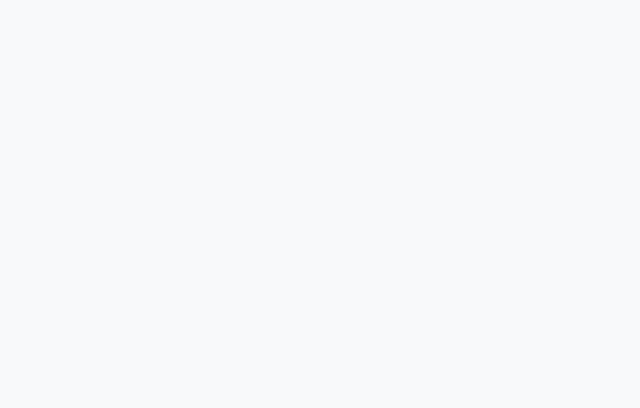
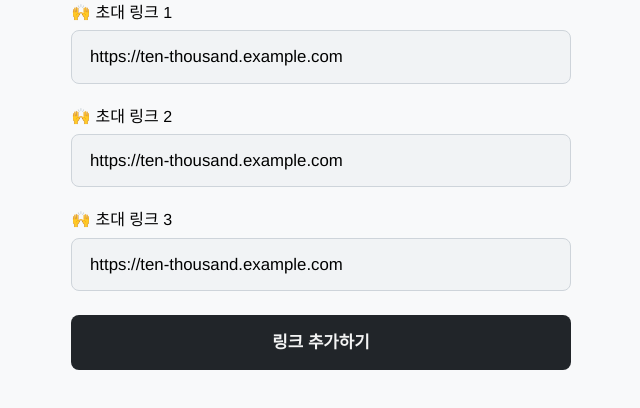
Before and after one commit to ten-thousand/frontend, a Next.js app: page /dashboard in a window 1280 px wide. Shown: the top 408 px of the page, without its empty margins (319-959 px from the left). Built offline with nearby package versions, Linux system fonts and the light colour scheme.

Commit message:
Show invite links in DashboardPage

```diff
--- a/components/Common/Input.tsx
+++ b/components/Common/Input.tsx
@@ -2,21 +2,25 @@ import React from 'react';
 import styled from 'styled-components';
 
 type Props = React.HTMLAttributes<HTMLInputElement> & {
-  label: string;
-  type: string;
-  value: string;
+  className?: string;
+  label?: string;
+  type?: string;
+  value?: string;
+  style?: React.CSSProperties;
 };
 
 export const Input: React.FC<Props> = ({
+  className,
   label,
   type,
   value,
+  style,
   ...inputProps
 }) => {
   return (
-    <Container>
+    <Container className={className}>
       <Label>{label}</Label>
-      <TextInput type={type} value={value} {...inputProps} />
+      <TextInput type={type} value={value} style={style} {...inputProps} />
     </Container>
   );
 };
--- a/pages/dashboard/index.tsx
+++ b/pages/dashboard/index.tsx
@@ -1,17 +1,65 @@
 import React from 'react';
 import styled from 'styled-components';
 
+import { Button } from '@/components/Common/Button';
+import { Input } from '@/components/Common/Input';
+
 const DashboardPage = () => {
-  return <Container></Container>;
+  return (
+    <Wrapper>
+      <Container>
+        <LinkList>
+          {/* FIXME: change these hard coded links into dynamic links from server */}
+          <ul>
+            <LinkInput
+              label="🙌 초대 링크 1"
+              value="https://ten-thousand.example.com"
+            />
+          </ul>
+          <ul>
+            <LinkInput
+              label="🙌 초대 링크 2"
+              value="https://ten-thousand.example.com"
+            />
+          </ul>
+          <ul>
+            <LinkInput
+              label="🙌 초대 링크 3"
+              value="https://ten-thousand.example.com"
+            />
+          </ul>
+        </LinkList>
+        <AddLinkButton primary>링크 추가하기</AddLinkButton>
+      </Container>
+    </Wrapper>
+  );
 };
 
 export default DashboardPage;
 
-// FIXME
-const Container = styled.div`
+const Wrapper = styled.div`
   min-height: 100vh;
   background-color: #f8f9fa;
   display: flex;
   flex-direction: column;
   align-items: center;
 `;
+
+const Container = styled.div`
+  width: 500px;
+  margin: 0 auto;
+`;
+
+const LinkList = styled.ul`
+  width: 100%;
+`;
+
+const LinkInput = styled(Input).attrs({
+  style: { border: '1px solid #ced4da' },
+})`
+  width: 100%;
+  margin-top: 4px;
+  margin-bottom: 24px;
+`;
+
+const AddLinkButton = styled(Button)``;
```
